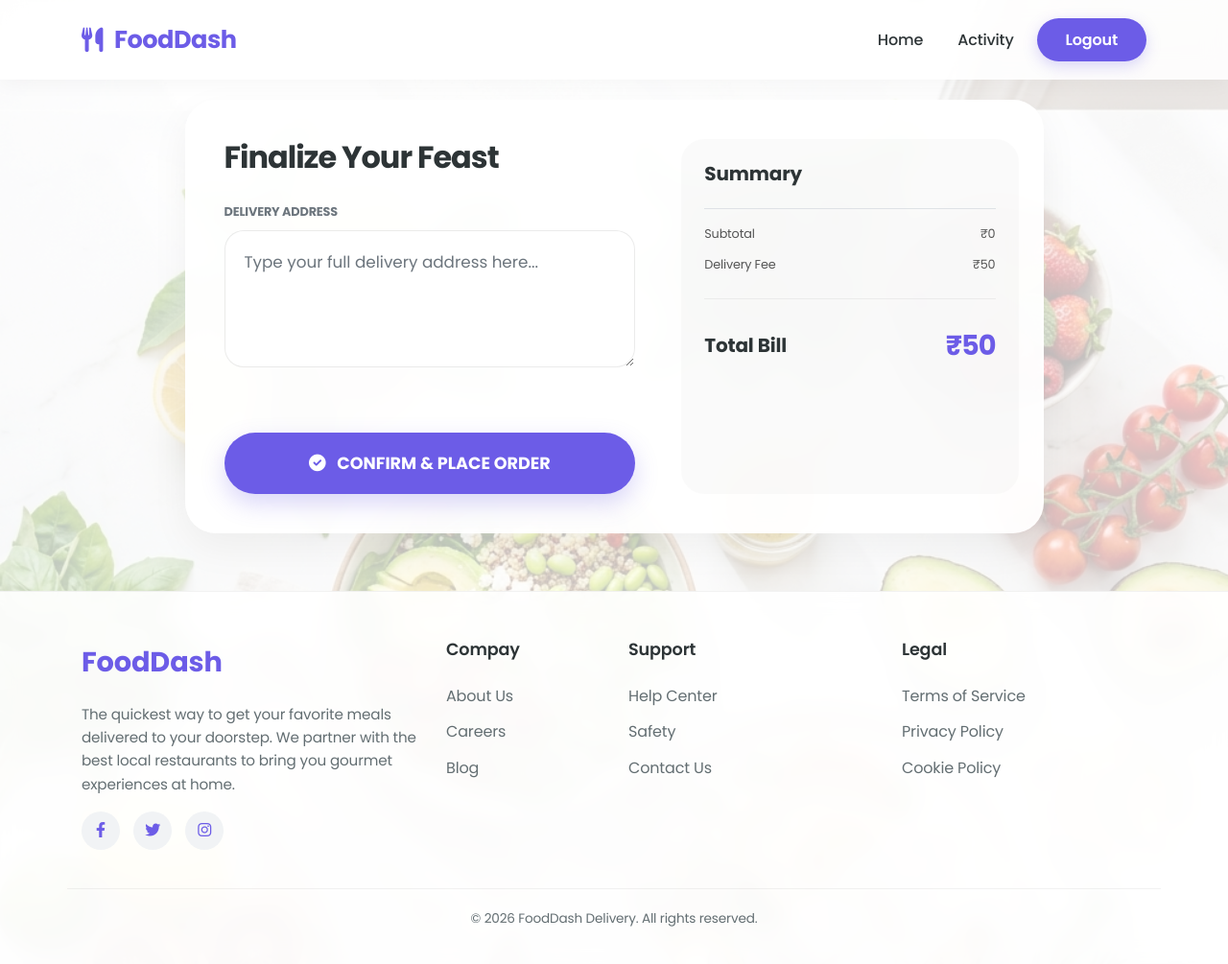
After one commit to mustansir-mota-ghar-wala/Food_Delivery_Project, a Django app: page /checkout/ in a window 1280 px wide. The commit adds this page. Shown: the whole page at 96% size. Run offline with Django 5.2, Linux system fonts and the light colour scheme; the visitor is signed in with stand-in values (Sample User, id 1); data that the repository does not hold is empty.

Commit message:
checkout and place-order created

```diff
--- a/food_delivery_project/food_delivery_app/admin.py
+++ b/food_delivery_project/food_delivery_app/admin.py
@@ -1,5 +1,7 @@
 from django.contrib import admin
-from .models import Restaurant,Food_Items
+from .models import Restaurant,Food_Items,Order,OrderItem
 # Register your models here.
 admin.site.register(Restaurant)
 admin.site.register(Food_Items)
+admin.site.register(Order)
+admin.site.register(OrderItem)
--- a/food_delivery_project/food_delivery_app/templates/cart.html
+++ b/food_delivery_project/food_delivery_app/templates/cart.html
@@ -22,6 +22,7 @@
             opacity: 0;
             transform: translateY(30px);
         }
+
         to {
             opacity: 1;
             transform: translateY(0);
@@ -32,7 +33,7 @@
         font-size: 1.65rem;
         font-weight: 800;
         color: var(--primary-color);
-        border-top: 1px solid rgba(0,0,0,0.05);
+        border-top: 1px solid rgba(0, 0, 0, 0.05);
         padding-top: 25px;
         letter-spacing: -0.5px;
     }
@@ -192,7 +193,6 @@
                                     <i class="fas fa-plus small"></i>
                                 </a>
 
-                                <!-- Delete Link -->
                                 <a href="{% url 'remove_cart_item' item.id %}" class="ml-3 trash-btn"
                                     title="Remove Item">
                                     <i class="fas fa-trash-alt"></i>
@@ -212,7 +212,7 @@
                     class="btn btn-order-more px-4 mr-3 d-flex align-items-center">
                     <i class="fas fa-plus mr-2" style="font-size: 0.8rem;"></i>Order More
                 </a>
-                <a href="#" class="btn auth-btn px-5">Checkout</a>
+                <a href="{% url 'checkout' %}" class="btn auth-btn px-5">Checkout</a>
             </div>
         </div>
 
--- /dev/null
+++ b/food_delivery_project/food_delivery_app/templates/checkout.html
@@ -0,0 +1,149 @@
+{% extends "base.html" %}
+{% block title %}Checkout | FoodDash{% endblock %}
+
+{% block extra_styles %}
+<style>
+    .checkout-container {
+        padding: 50px 0;
+        animation: fadeInUp 0.8s ease-out both;
+    }
+
+    .checkout-card {
+        background: var(--card-bg);
+        backdrop-filter: blur(15px);
+        border-radius: 32px;
+        padding: 40px;
+        box-shadow: 0 15px 40px rgba(0, 0, 0, 0.05);
+        border: 1px solid var(--glass-border);
+    }
+
+    .address-box {
+        border-radius: 20px !important;
+        padding: 20px !important;
+        border: 1px solid rgba(0,0,0,0.08) !important;
+        transition: var(--transition);
+        font-size: 1.05rem;
+    }
+
+    .address-box:focus {
+        border-color: var(--primary-color) !important;
+        box-shadow: 0 0 0 4px rgba(108, 92, 231, 0.1) !important;
+    }
+
+    .summary-item {
+        display: flex;
+        justify-content: space-between;
+        margin-bottom: 12px;
+        color: #555;
+    }
+
+    .total-bill-section {
+        border-top: 1px solid rgba(0,0,0,0.05);
+        padding-top: 25px;
+        margin-top: 20px;
+    }
+
+    .grand-total-text {
+        font-size: 1.8rem;
+        font-weight: 800;
+        color: var(--primary-color);
+        letter-spacing: -1px;
+    }
+
+    .place-order-btn {
+        background: var(--primary-color);
+        color: white;
+        border-radius: 50px;
+        padding: 18px;
+        font-weight: 700;
+        font-size: 1.1rem;
+        transition: var(--transition);
+        border: none;
+        width: 100%;
+        margin-top: 20px;
+        box-shadow: 0 10px 25px rgba(108, 92, 231, 0.25);
+    }
+
+    .place-order-btn:hover {
+        background: var(--secondary-color);
+        transform: translateY(-3px);
+        box-shadow: 0 15px 30px rgba(108, 92, 231, 0.35);
+    }
+
+    @keyframes fadeInUp {
+        from { opacity: 0; transform: translateY(30px); }
+        to { opacity: 1; transform: translateY(0); }
+    }
+</style>
+{% endblock %}
+
+{% block content %}
+<div class="container checkout-container">
+    <div class="row justify-content-center">
+        <div class="col-lg-10">
+            <div class="checkout-card">
+                <div class="row">
+                    <!-- Right Side: Order Info -->
+                    <div class="col-md-7 pr-md-5">
+                        <h2 class="font-weight-bold mb-4" style="letter-spacing: -1px;">Finalize Your Feast</h2>
+
+                        <form action="{% url 'place_order' %}" method="POST">
+                            {% csrf_token %}
+                            <div class="form-group mb-5">
+                                <label class="font-weight-bold text-muted small text-uppercase">Delivery Address</label>
+                                <textarea name="address" class="form-control address-box" rows="4"
+                                          placeholder="Type your full delivery address here..." required></textarea>
+                            </div>
+
+                            <div class="d-none d-md-block">
+                                <button type="submit" class="place-order-btn">
+                                    <i class="fas fa-check-circle mr-2"></i> CONFIRM & PLACE ORDER
+                                </button>
+                            </div>
+                    </div>
+
+                    <!-- Left Side: Pricing Summary -->
+                    <div class="col-md-5 bg-light p-4 rounded" style="border-radius: 24px !important; background: rgba(0,0,0,0.02) !important;">
+                        <h5 class="font-weight-bold mb-4">Summary</h5>
+
+                        <div class="item-list mb-4">
+                            {% for i in items %}
+                            <div class="summary-item">
+                                <span>{{ i.food_item.food_name }} <span class="text-muted small">x{{ i.food_item_quantity }}</span></span>
+                                <span class="font-weight-bold">₹{{ i.food_item_total }}</span>
+                            </div>
+                            {% endfor %}
+                        </div>
+
+                        <div class="fee-section border-top pt-3 mb-4">
+                            <div class="summary-item small">
+                                <span>Subtotal</span>
+                                <span>₹{{ bill|add:"-50" }}</span>
+                            </div>
+                            <div class="summary-item small">
+                                <span>Delivery Fee</span>
+                                <span>₹50</span>
+                            </div>
+                        </div>
+
+                        <div class="total-bill-section">
+                            <div class="d-flex justify-content-between align-items-center">
+                                <span class="font-weight-bold h5 mb-0">Total Bill</span>
+                                <span class="grand-total-text">₹{{ bill }}</span>
+                            </div>
+                        </div>
+
+                        <!-- Mobile Button -->
+                        <div class="d-md-none mt-4">
+                            <button type="submit" class="place-order-btn">
+                                <i class="fas fa-check-circle mr-2"></i> PLACE ORDER
+                            </button>
+                        </div>
+                        </form>
+                    </div>
+                </div>
+            </div>
+        </div>
+    </div>
+</div>
+{% endblock %}
--- a/food_delivery_project/food_delivery_app/templates/food_items.html
+++ b/food_delivery_project/food_delivery_app/templates/food_items.html
@@ -212,9 +212,8 @@
 <div class="dashboard-wrapper">
     <!-- Left 30%: Minimal Explorer -->
     <div class="explorer-column">
-        <div class="section-label">
-            <i class="fas fa-th-large mr-2"></i>Discovery
-        </div>
+        <!-- Sidebar Header -->
+        <h4 class="font-weight-bold mb-4 px-2" style="letter-spacing: -0.5px;">Premier Kitchens</h4>
 
         <div class="res-grid-container">
             {% for res in all_restaurants %}
--- a/food_delivery_project/food_delivery_app/views.py
+++ b/food_delivery_project/food_delivery_app/views.py
@@ -1,3 +1,5 @@
+from django.template import context
+from django.db.models import Q
 from django.shortcuts import get_object_or_404
 from django.contrib.auth import login,logout
 from django.contrib.auth import authenticate
@@ -6,7 +8,7 @@ from django.contrib import messages
 from django.shortcuts import render,redirect
 from django.contrib.auth.models import User
 from django.contrib.auth.decorators import login_required
-from .models import Restaurant,Food_Items,Cart
+from .models import Restaurant,Food_Items,Cart,Order,OrderItem
 from django.db.models import Sum
 # Create your views here
 
@@ -44,12 +46,19 @@ def Login(request):
             return redirect('/login')
         else:
             login(request,user)
-            return redirect('/home')
+            return redirect('/')
     return render(request,'login.html')
 
 
 def Home(request):
     restaurants = Restaurant.objects.all()
+    search = request.GET.get('search')
+    if search :
+        restaurants = restaurants.filter(
+            Q(name__icontains=search)|
+            Q(restaurant__food_name__icontains=search)|
+            Q(category__icontains=search)
+        ).distinct()
     context = {'restaurants': restaurants}
     return render(request,'home.html',context)
 
@@ -67,29 +76,6 @@ def Food_items(request,id):
         'all_restaurants': all_restaurants
     }
     return render(request,'food_items.html',context)
-
-# @login_required(login_url='login')
-# def cart(request,id):
-#     user = request.user
-#     food_item = get_object_or_404(Food_Items,id = id)
-
-#     cart = request.session.get('cart',{})
-#     id_str = str(food_item.id)
-
-#     if id_str in cart :
-#         cart[id_str]['quantity'] +=1
-#     else :
-#         cart[id_str] = {
-#             "name": food_item.food_name,
-#             "price": str(food_item.food_price),
-#             "quantity": 1,
-#             "restaurant": food_item.restaurant.name,
-#             "user": user.username,
-#         }
-#         request.session['cart'] = cart
-#     context = {'user':user}
-#     return render(request,'cart.html',context)
-
 
 @login_required(login_url='login')
 def add_to_cart(request, id):
@@ -153,3 +139,44 @@ def increase_quantity(request,id):
     cart_item.food_item_total = cart_item.food_item_quantity * cart_item.food_item.food_price
     cart_item.save()
     return redirect('cart')
+
+@login_required(login_url='login')
+def checkout(request):
+    items = Cart.objects.filter(user=request.user)
+    total = 0
+    for i in items :
+        total = total + i.food_item_total
+    final_bill = total + 50
+
+    context = {
+        'items':items,
+        'bill':final_bill
+    }
+    return render(request,'checkout.html',context)
+
+
+@login_required(login_url='login')
+def place_order(request):
+    if request.method == "POST":
+        user_address = request.POST.get('address')
+        user_cart = Cart.objects.filter(user=request.user)
+
+        total = 0
+        for i in user_cart :
+            total = total + i.food_item_total
+        total = total + 50
+
+        new_order = Order.objects.create(
+            user = request.user,
+            address = user_address,
+            total_bill = total
+        )
+
+        for item in user_cart :
+            OrderItem.objects.create(
+                order = new_order,
+                food_item = item.food_item,
+                quantity = item.food_item_quantity
+            )
+        user_cart.delete()
+        return redirect('/')
--- a/food_delivery_project/food_delivery_project/urls.py
+++ b/food_delivery_project/food_delivery_project/urls.py
@@ -17,7 +17,7 @@ Including another URLconf
 from unicodedata import name
 from django.contrib import admin
 from django.urls import path
-from food_delivery_app.views import Register,Login,Home,Logout,Food_items,cart,add_to_cart,remove_cart_item,decrease_quantity,increase_quantity
+from food_delivery_app.views import Register,Login,Home,Logout,Food_items,cart,add_to_cart,remove_cart_item,decrease_quantity,increase_quantity,checkout,place_order
 from django.conf import settings
 from django.conf.urls.static import static
 from django.contrib.staticfiles.urls import staticfiles_urlpatterns
@@ -30,7 +30,7 @@ urlpatterns = [
     path('admin/', admin.site.urls),
     path('register',Register,name='register'),
     path('login',Login,name='login'),
-    path('home',Home,name='home'),
+    path('',Home,name='home'),
     path('logout',Logout,name='logout'),
     path('food/item/<int:id>',Food_items,name='food_item'),
     path('cart/', cart, name='cart'),
@@ -38,6 +38,9 @@ urlpatterns = [
     path('cart/remove/<int:id>/', remove_cart_item, name='remove_cart_item'),
     path('decrease/quantity/<int:id>',decrease_quantity,name='decrease_quantity'),
     path('increase/quantity/<int:id>',increase_quantity,name='increase_quantity'),
+    path('checkout/', checkout, name='checkout'),
+    path('place-order/', place_order, name='place_order'),
+
 
 ]
 
```
Also changed, not shown: food_delivery_project/food_delivery_app/models.py (+13 -0 lines), food_delivery_project/food_delivery_app/templates/home.html (+75 -5 lines), food_delivery_project/mass_seed.py (added, +86 -0 lines), food_delivery_project/seed_data.py (added, +91 -0 lines), food_delivery_project/food_delivery_app/migrations/0008_order_orderitem.py (added).
